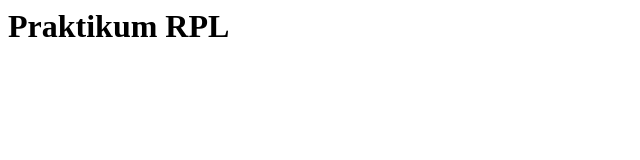
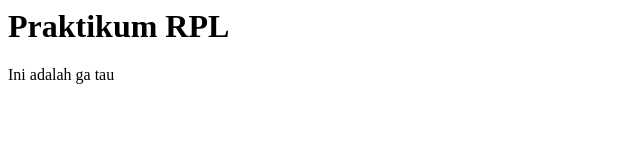
Before and after one commit to sonda-afk/praktikumRPL, a plain HTML site: page index.html in a window 1280 px wide. Shown: the full height of the page, 0-640 px from the left. Drawn offline with Linux system fonts and the light colour scheme.

Commit message:
nambahin paragraf baru di index.html bre

```diff
--- a/index.html
+++ b/index.html
@@ -1 +1,2 @@
 <h1> Praktikum RPL </h1>
+<div class="deskripsi"> Ini adalah ga tau</div>
```
